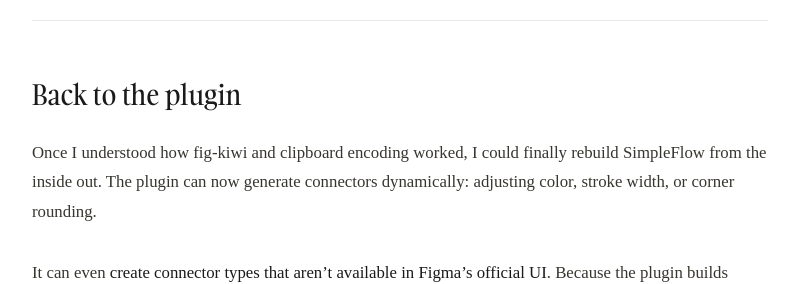
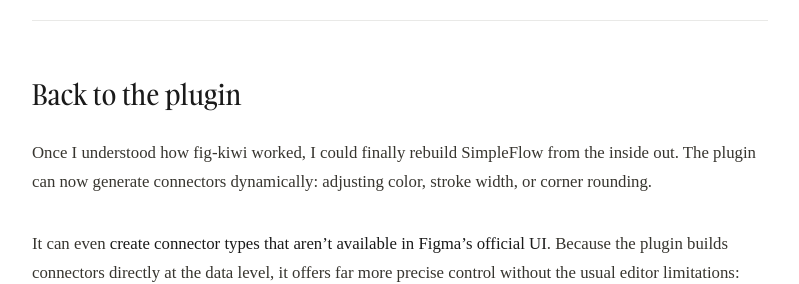
Before and after one commit to lichin-lin/mind-noodling, a React (Vite) app: page /simpleflow in a window 1280 px wide. Shown: the part 7520-7804 px from the top of the page, without its empty margins (240-1039 px from the left). Built offline with nearby package versions, Linux system fonts and the light colour scheme; a web font is replaced by a local one.

Commit message:
fix: Remove redundant mention of clipboard encoding in SimpleFlow description

```diff
--- a/src/articles/simpleflow.mdx
+++ b/src/articles/simpleflow.mdx
@@ -206,7 +206,7 @@
 
 ### Back to the plugin
 
-Once I understood how fig-kiwi and clipboard encoding worked, I could finally rebuild SimpleFlow from the inside out. The plugin can now generate connectors dynamically: adjusting color, stroke width, or corner rounding.
+Once I understood how fig-kiwi worked, I could finally rebuild SimpleFlow from the inside out. The plugin can now generate connectors dynamically: adjusting color, stroke width, or corner rounding.
 
 It can even **create connector types that aren’t available in Figma’s official UI**. Because the plugin builds connectors directly at the data level, it offers far more precise control without the usual editor limitations:
 
```
